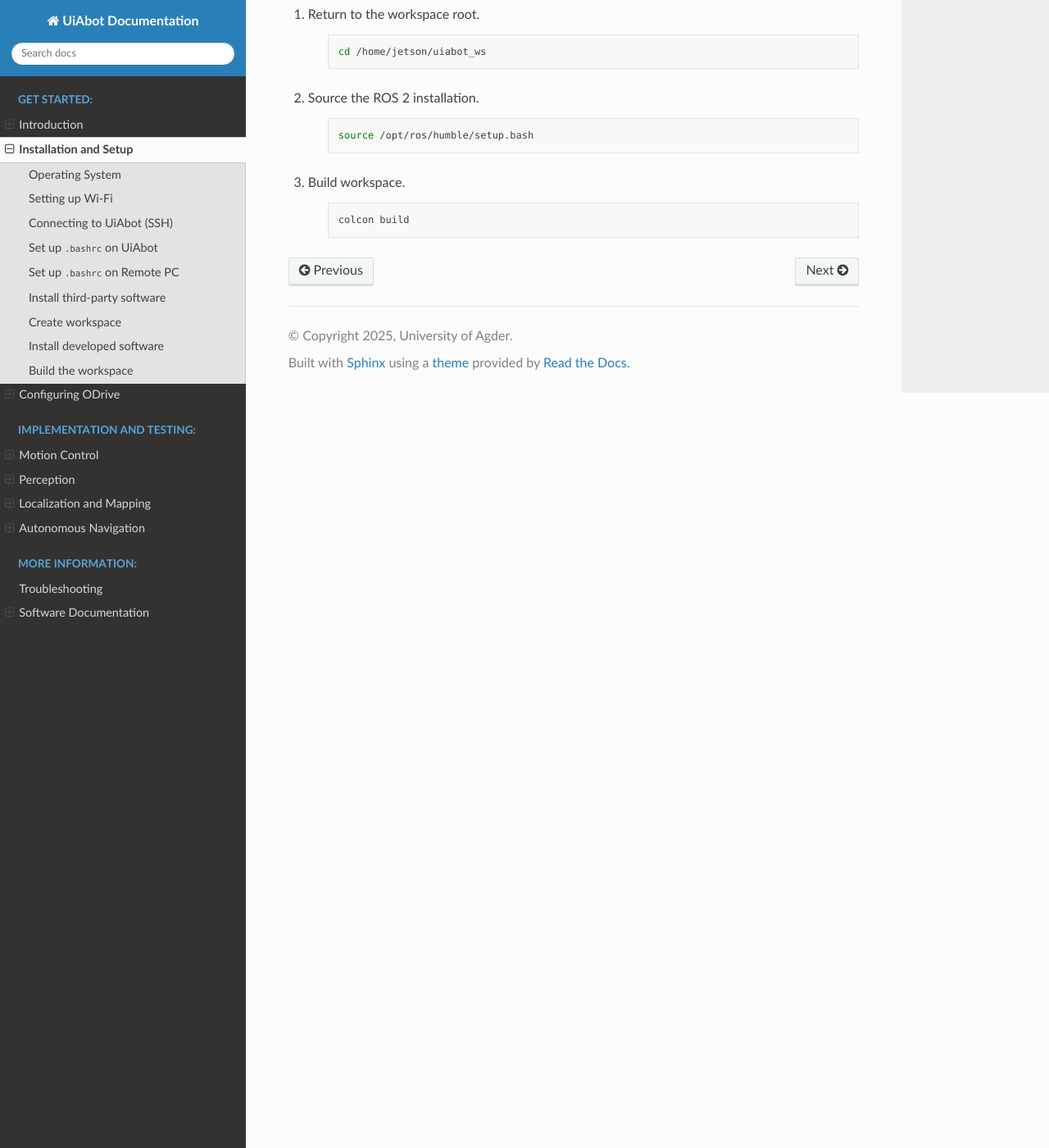
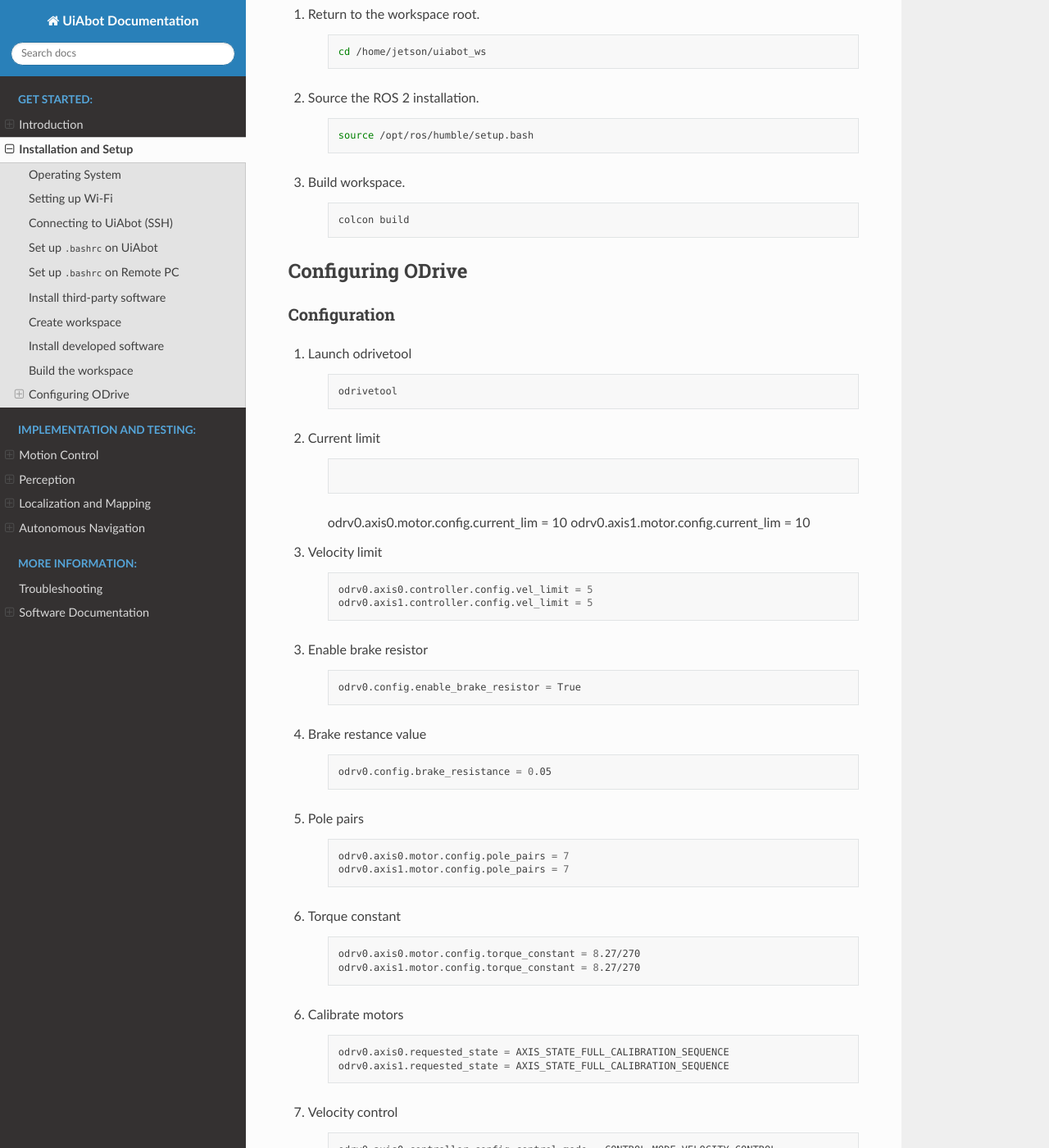
Before and after one commit to DrDanielh/UiAbot, a Sphinx documentation site: the page built from docs/src/installation.rst, in a window 1280 px wide and 1400 px high, scrolled down 4499 px. Shown: the whole window at 82% size. Built offline with Sphinx 7.4.7 and the Read the Docs theme 3.1.0, drawn with Linux system fonts in a browser that asks for light colours; some of the changed text lies outside the part shown.

Commit message:
updated installation

```diff
--- a/docs/index.rst
+++ b/docs/index.rst
@@ -13,7 +13,6 @@ Welcome to the UiAbot documentation!
 
    src/Overview
    src/installation
-   src/configuring_odrive
 
 .. toctree::
    :maxdepth: 2
--- a/docs/src/installation.rst
+++ b/docs/src/installation.rst
@@ -249,3 +249,103 @@ Build the workspace
     .. code:: bash
 
         colcon build
+
+Configuring ODrive
+--------------------
+
+Configuration
+^^^^^^^^^^^^^
+
+1. Launch odrivetool
+
+    .. code-block:: bash
+
+        odrivetool
+
+2. Current limit
+
+    .. code-block:: bash
+
+    odrv0.axis0.motor.config.current_lim = 10
+    odrv0.axis1.motor.config.current_lim = 10
+
+3. Velocity limit
+
+    .. code-block:: bash
+
+        odrv0.axis0.controller.config.vel_limit = 5
+        odrv0.axis1.controller.config.vel_limit = 5
+
+3. Enable brake resistor
+
+    .. code-block:: bash
+
+        odrv0.config.enable_brake_resistor = True
+
+4. Brake restance value
+
+    .. code-block:: bash
+
+        odrv0.config.brake_resistance = 0.05
+
+
+5. Pole pairs
+
+    .. code-block:: bash
+
+        odrv0.axis0.motor.config.pole_pairs = 7
+        odrv0.axis1.motor.config.pole_pairs = 7
+
+6. Torque constant
+
+    .. code-block:: bash
+
+        odrv0.axis0.motor.config.torque_constant = 8.27/270
+        odrv0.axis1.motor.config.torque_constant = 8.27/270
+
+6. Calibrate motors
+
+    .. code-block:: bash
+
+        odrv0.axis0.requested_state = AXIS_STATE_FULL_CALIBRATION_SEQUENCE
+        odrv0.axis1.requested_state = AXIS_STATE_FULL_CALIBRATION_SEQUENCE
+
+7. Velocity control
+
+    .. code-block:: bash
+
+        odrv0.axis0.controller.config.control_mode = CONTROL_MODE_VELOCITY_CONTROL
+        odrv0.axis1.controller.config.control_mode = CONTROL_MODE_VELOCITY_CONTROL
+
+8. Save configuration
+
+    .. code-block:: bash
+
+        odrv0.save_configuration()
+
+Testing and Troubleshooting
+^^^^^^^^^^^^^^^^^^^^^^^^^^^
+
+1. Request closed-loop control
+
+    .. code-block:: bash
+
+        odrv0.axis0.requested_state = AXIS_STATE_CLOSED_LOOP_CONTROL
+        odrv0.axis1.requested_state = AXIS_STATE_CLOSED_LOOP_CONTROL
+
+    .. code-block:: bash
+
+        odrv0.axis0.controller.input_vel = 1
+        odrv0.axis1.controller.input_vel = 1
+
+2. Dump errors
+
+    .. code-block:: bash
+
+        dump_errors(odrv0)
+
+3. Clear errors
+
+    .. code-block:: bash
+
+        odrv0.clear_errors()
```
